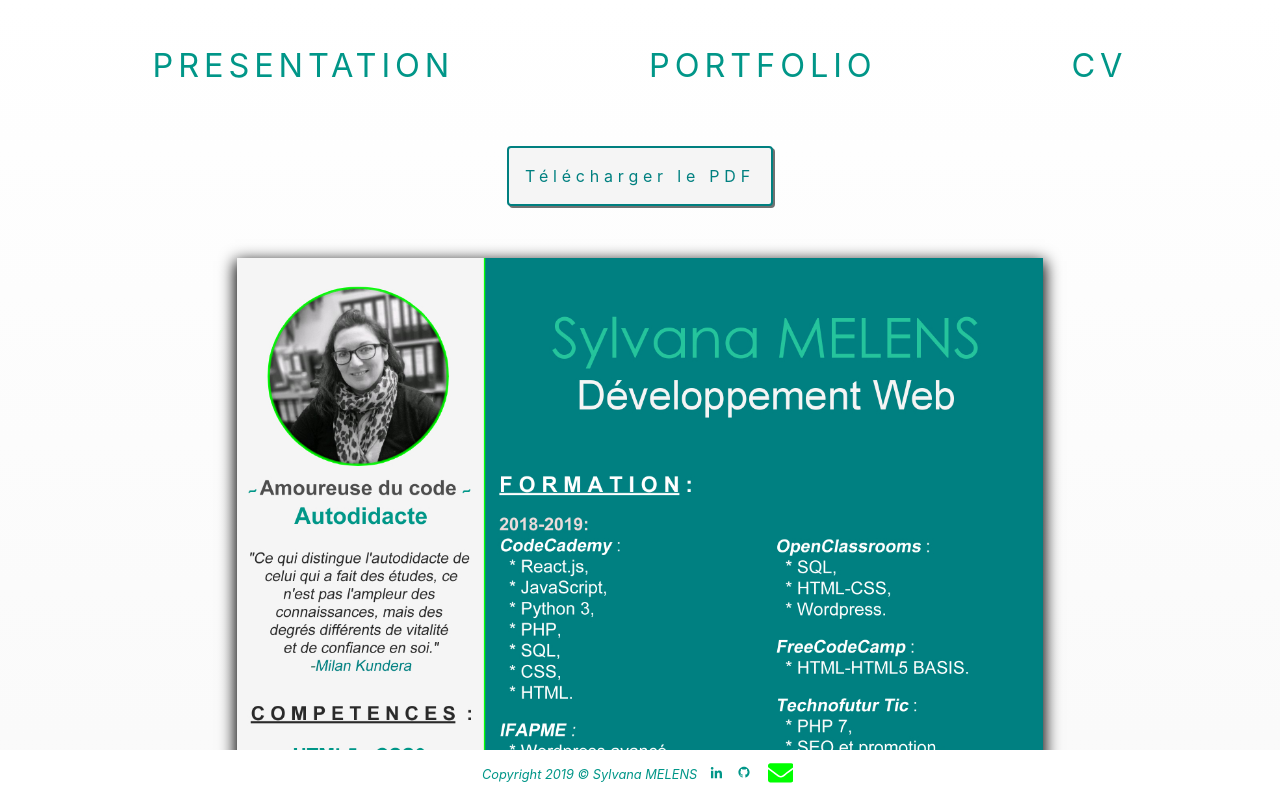
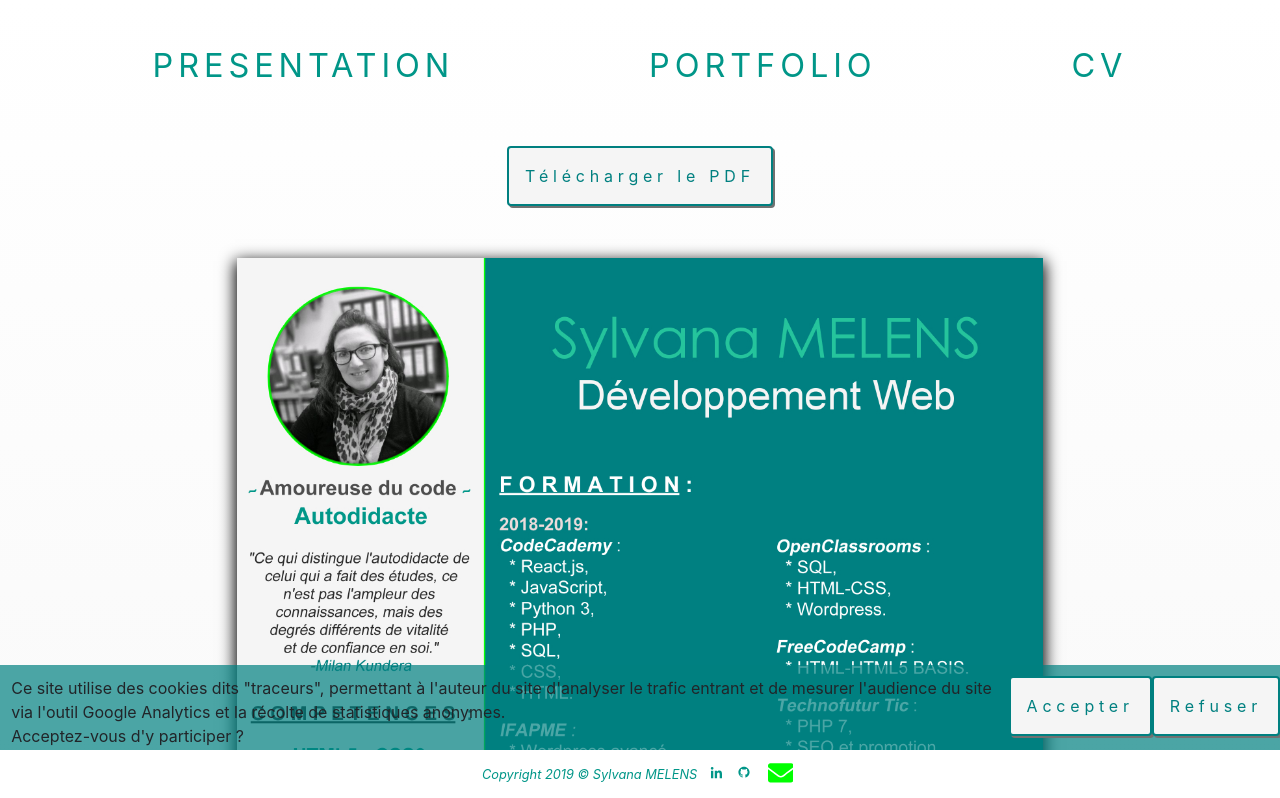
Before and after one commit to SylvanaMelens/cra-website, a React (Create React App) app: page /cv in a window 1280 px wide. Shown: the top 798 px of the page. Built offline with nearby package versions, Linux system fonts and the light colour scheme.

Commit message:
insertion code gtag.js et insertion bannière provisoire

```diff
--- a/public/index.html
+++ b/public/index.html
@@ -1,6 +1,15 @@
 <!DOCTYPE html>
 <html lang="fr">
   <head>
+    <!-- Global site tag (gtag.js) - Google Analytics -->
+    <script async src="https://www.googletagmanager.com/gtag/js?id=UA-141623486-2"></script>
+    <script>
+  window.dataLayer = window.dataLayer || [];
+  function gtag(){dataLayer.push(arguments);}
+  gtag('js', new Date());
+
+  gtag('config', 'UA-141623486-2');
+    </script>
     <meta charset="utf-8" />
     <link rel="shortcut icon" href="%PUBLIC_URL%/favicon.ico" />
     <link rel="icon" href="%PUBLIC_URL%/logo.png" />
--- a/src/App.js
+++ b/src/App.js
@@ -2,7 +2,7 @@
  * site web-carte de visite en REACT
  * @author: sylvana
  */
-import React from 'react'
+import React, { Component } from 'react'
 import './App.css'
 import Presentation from './components/Presentation'
 import CV from './components/CV'
@@ -10,11 +10,27 @@ import Portfolio from './components/Portfolio'
 import Error from './components/Error'
 import NavbarHeader from './containers/NavbarHeader'
 import Footer from './containers/Footer'
+import Banner from './containers/Banner'
 import { BrowserRouter, Switch, Route } from 'react-router-dom'
 
 
-function App() {
+export default class App extends Component {
+  constructor(props){
+    super(props)
+    console.log('isShow dans app', this.props.isShow)
+    this.state = {
+      isShow : true
+    }
+  }
+
+  handleClick = (e) => {
+      this.setState({ isShow : false })
+      console.log('click sur accepter')
+  }
+
+  render(){
     return (
+
       <div className="container-fluid">
         <BrowserRouter>
             <div className="container-fluid App-header">
@@ -28,9 +44,9 @@ function App() {
               </Switch>
             </div>
         </BrowserRouter>
+        {this.state.isShow ? <Banner onClick={this.handleClick}/> : null}
         <Footer />
       </div>
     )
   }
-
-export default App
+}
--- /dev/null
+++ b/src/containers/Banner.css
@@ -0,0 +1,22 @@
+.banner {
+    background: rgba(0, 128, 128, 0.7);
+    bottom: 2em;
+    position: fixed;
+    width: 100%;
+    display: flex;
+    flex-direction: row;
+    padding-top: 0.7em;
+}
+
+.text-container {
+    display: flex;
+    padding-left: 0.7em;
+}
+
+.buttons {
+    width: 25%;
+    display: flex;
+    flex-direction: row;
+    justify-content: center;
+    align-items: center;
+}
--- /dev/null
+++ b/src/containers/Banner.js
@@ -0,0 +1,32 @@
+/**
+ * site web-carte de visite en REACT
+ * @author: sylvana
+ */
+
+import React, { Component } from 'react'
+import './Banner.css'
+import CustomButton from './CustomButton'
+
+ export default class Banner extends Component {
+
+    render() {
+        return (
+            <div className='banner'>
+                <div className='text-container'>
+                    <p className='text-banner'>Ce site utilise des cookies dits "traceurs", permettant à l'auteur du site d'analyser le trafic entrant et de mesurer l'audience du site via l'outil Google Analytics et la récolte de statistiques anonymes.<br/>Acceptez-vous d'y participer ?</p>
+
+                </div>
+                <div className='buttons'>
+                    <CustomButton
+                        title="Accepter"
+                        onClick={this.props.onClick}
+                    />
+                    <CustomButton
+                        title="Refuser"
+                        href="https://fr.wikipedia.org/wiki/Cookie_(informatique)#Id%C3%A9es_re%C3%A7ues"
+                    />
+                </div>
+            </div>
+        )
+    }
+}
--- a/src/containers/CustomButton.js
+++ b/src/containers/CustomButton.js
@@ -65,7 +65,7 @@ export default class CustomButton extends Component {
     }
 
     render(){
-    const { title, href, icon, target, rel } = this.props
+    const { title, href, icon, target, rel, onClick } = this.props
 
     return (
         <div style={styles.content}>
@@ -77,6 +77,7 @@ export default class CustomButton extends Component {
                 <Button
                     onMouseEnter={this.handleMouseEnter}
                     onMouseLeave={this.handleMouseLeave}
+                    onClick={onClick}
                     style={this.state.button}>
                     {title}
                     {icon}
```
Lines whose indentation alone changed are shown as unchanged.
